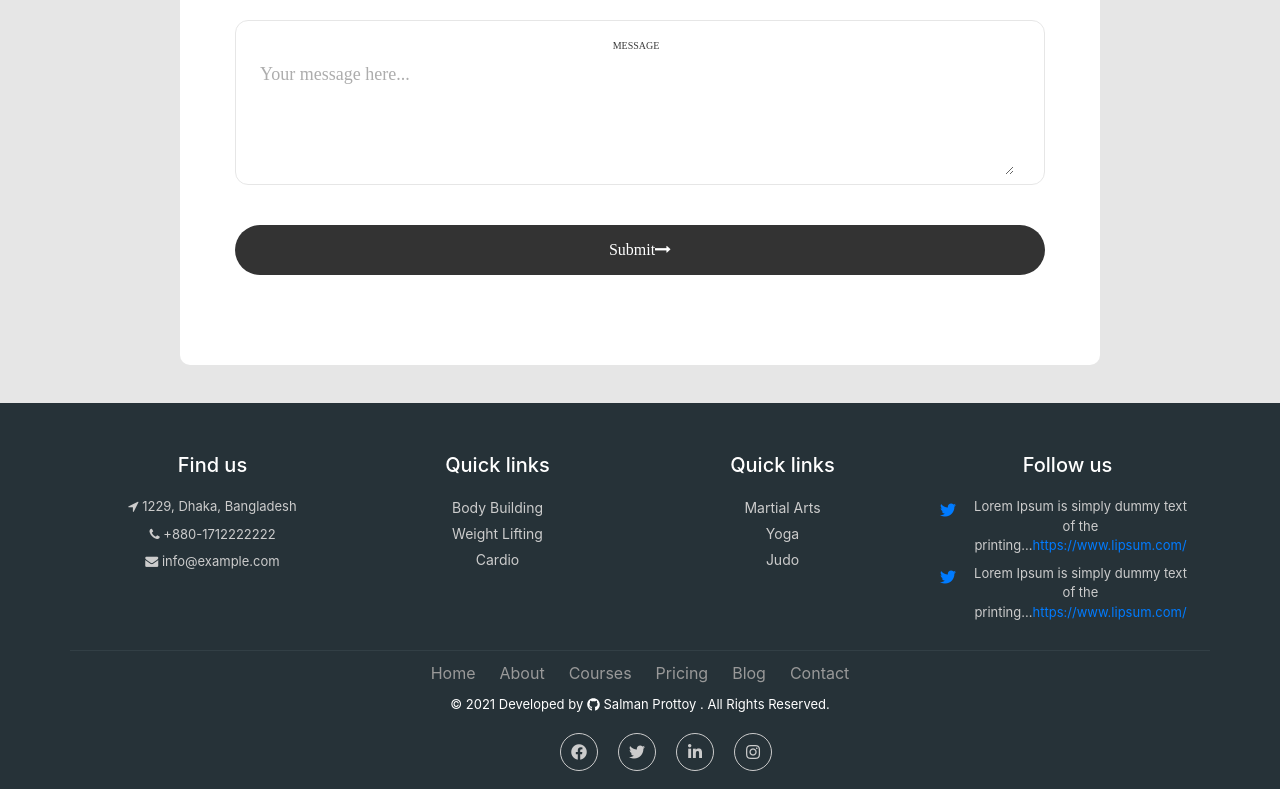
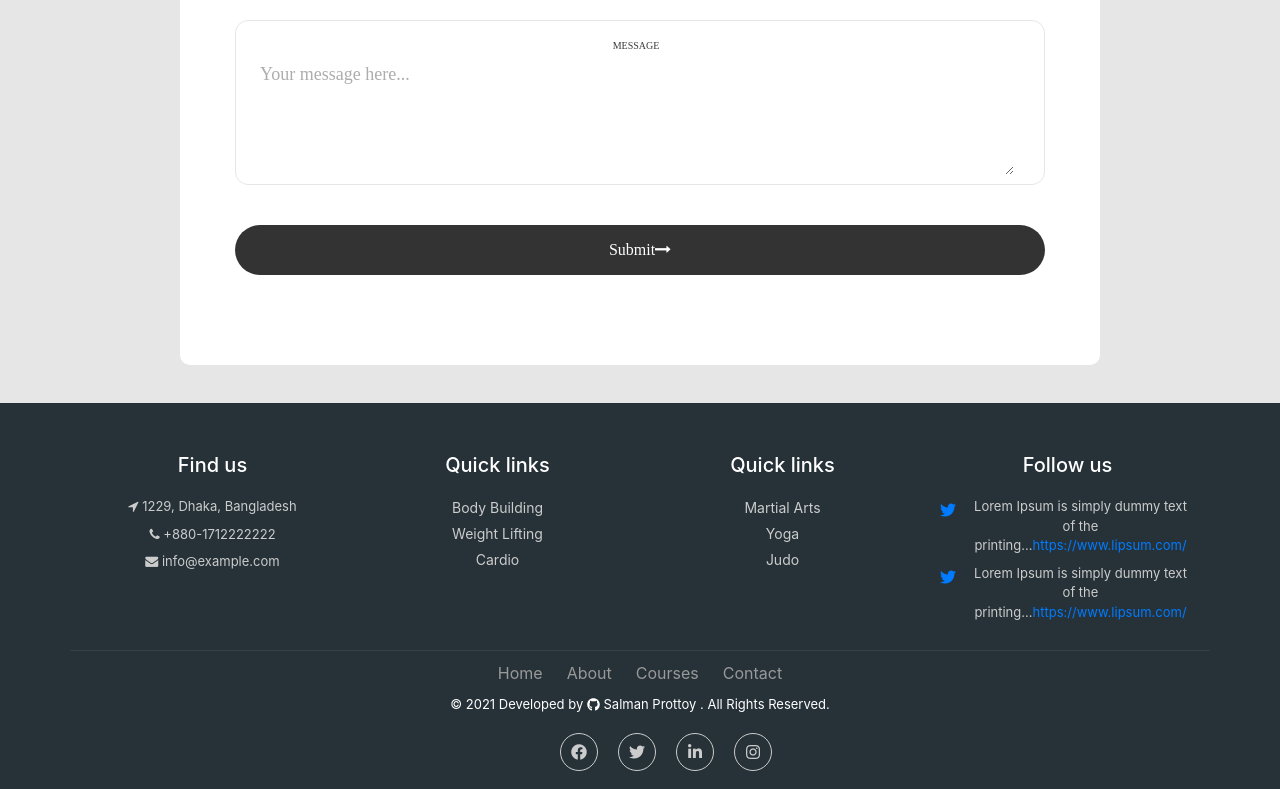
Before and after one commit to salmanprottoy/extreme-fitness-gym-client, a React (Create React App) app in the folder extreme-fitness-gym/: page / in a window 1280 px wide. Shown: the part 2635-3424 px from the top of the page. Built offline with nearby package versions, Linux system fonts and the light colour scheme; no server answers.

Commit message:
Update Footer.js

```diff
--- a/extreme-fitness-gym/src/components/Footer/Footer.js
+++ b/extreme-fitness-gym/src/components/Footer/Footer.js
@@ -93,12 +93,6 @@ const Footer = () => {
             <a href="/courses">Courses</a>
           </li>
           <li>
-            <a href="/">Pricing</a>
-          </li>
-          <li>
-            <a href="/blog">Blog</a>
-          </li>
-          <li>
             <a href="/contact">Contact</a>
           </li>
         </ul>
```
